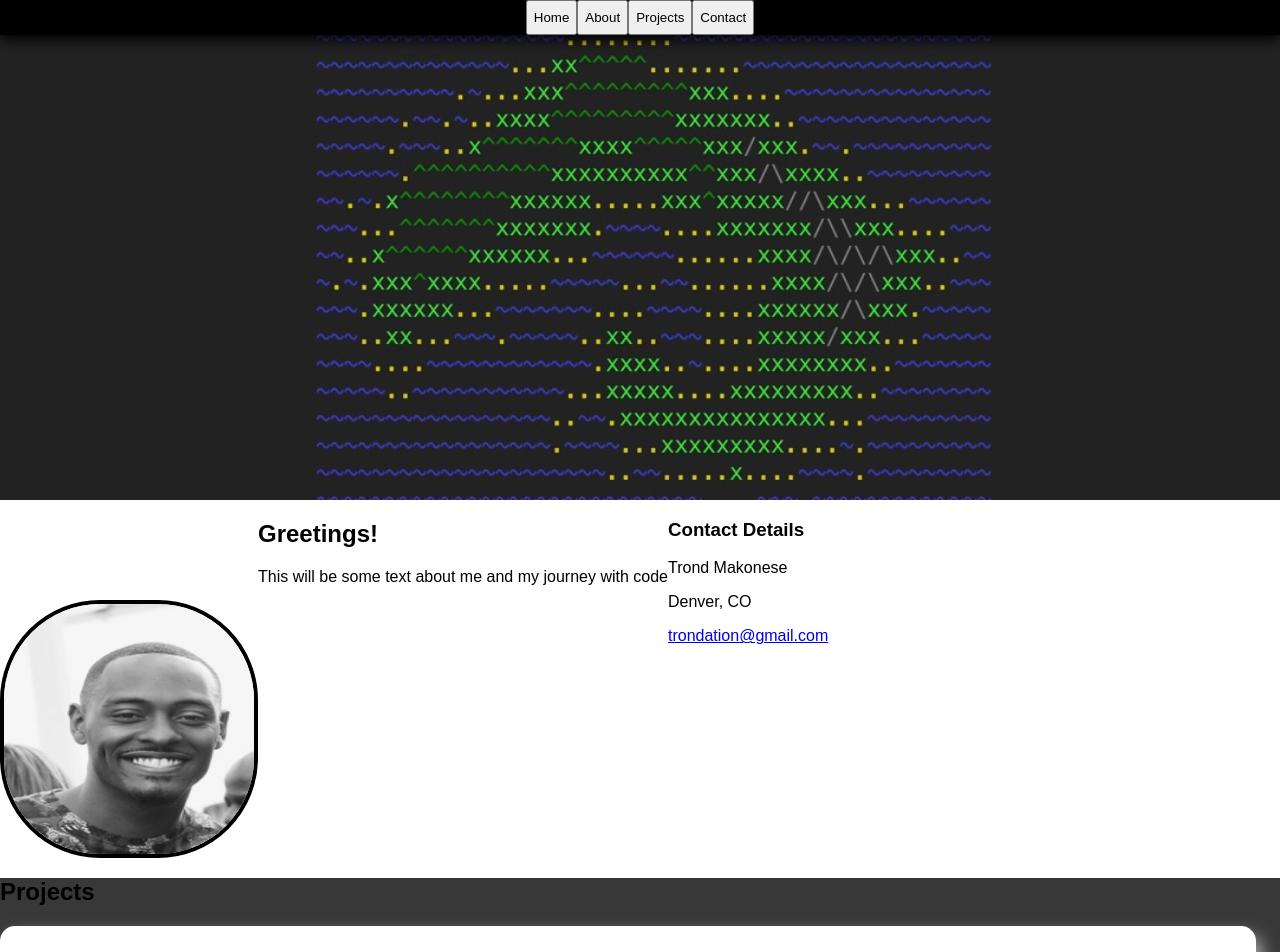
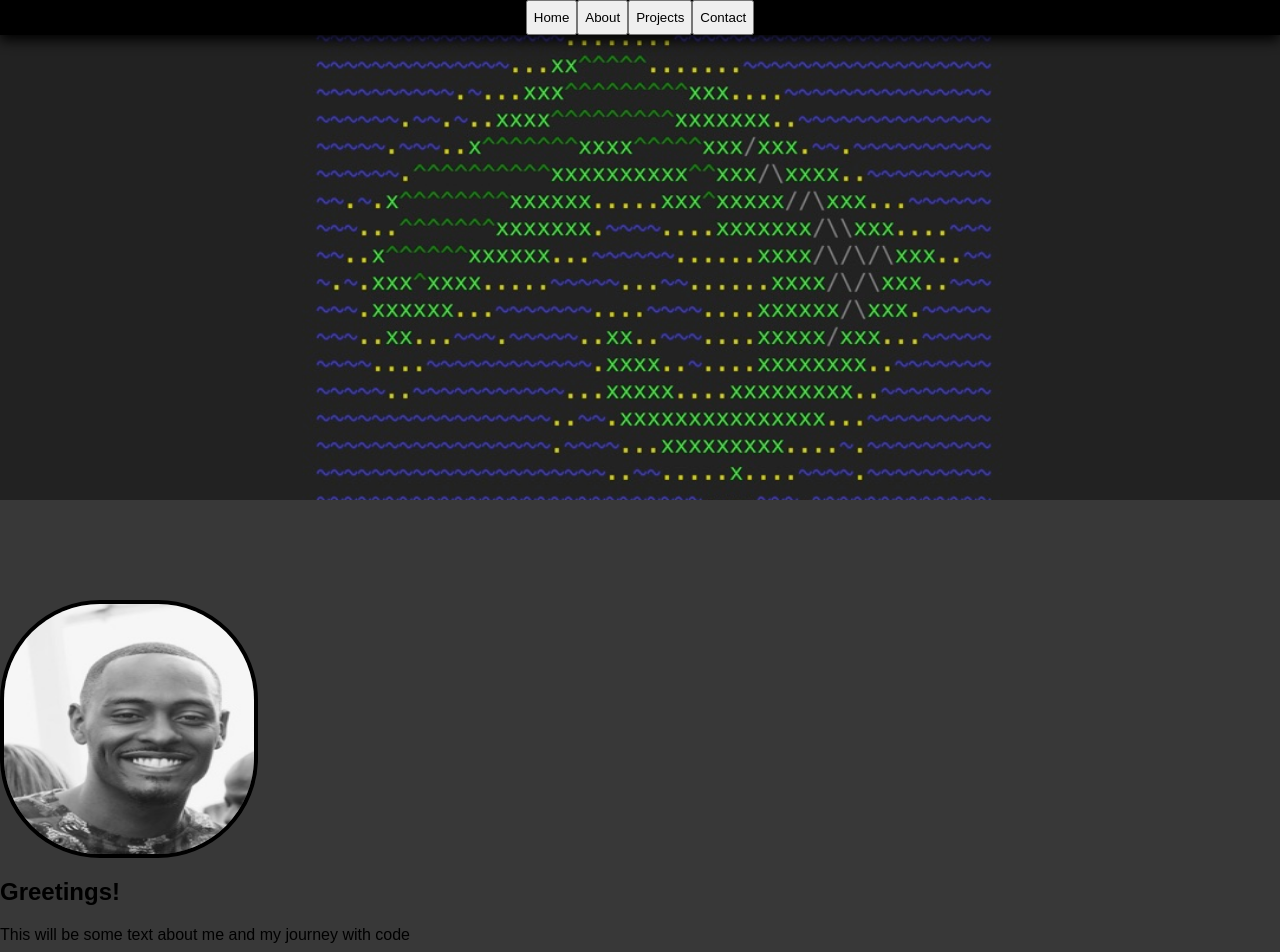
Before and after one commit to Trond240/Trond-s-Portfolio-Site, a React (Create React App) app: page / in a window 1280 px wide. Shown: the top 952 px of the page. Built offline with nearby package versions, Linux system fonts and the light colour scheme.

Commit message:
Add id tag for scroll affect.

```diff
--- a/src/about/about.js
+++ b/src/about/about.js
@@ -5,7 +5,7 @@ import trondImage from '../image-of-trond.jpeg'
 
 export const About = () => {
     return (
-        <section className='about_section'>
+        <section className='about-section' id='about-section'>
             <div className='image_div'>
                 <img src={trondImage} alt="Photo of Trond" className="main_image"></img>
             </div>
```
